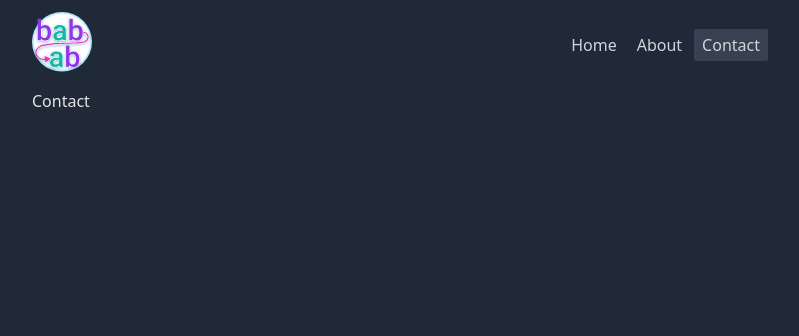
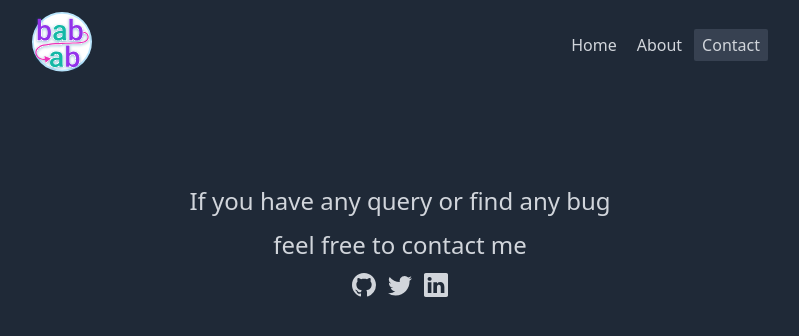
Before and after one commit to Bivas-Biswas/Duplicate-Character-Remover, a React (Create React App) app: page /contact in a window 1280 px wide. Shown: the top 336 px of the page, without its empty margins (240-1039 px from the left). Built offline with nearby package versions, Linux system fonts and the light colour scheme.

Commit message:
fixed: add contact page

```diff
--- /dev/null
+++ b/src/assets/Social.tsx
@@ -0,0 +1,61 @@
+import React from 'react'
+
+export const GithubIcon = (props: React.SVGProps<SVGSVGElement>) => (
+  <svg
+    stroke="currentColor"
+    fill="currentColor"
+    strokeWidth="0"
+    viewBox="0 0 16 16"
+    xmlns="http://www.w3.org/2000/svg"
+    {...props}>
+    <path d="M8 0C3.58 0 0 3.58 0 8c0 3.54 2.29 6.53 5.47 7.59.4.07.55-.17.55-.38 0-.19-.01-.82-.01-1.49-2.01.37-2.53-.49-2.69-.94-.09-.23-.48-.94-.82-1.13-.28-.15-.68-.52-.01-.53.63-.01 1.08.58 1.23.82.72 1.21 1.87.87 2.33.66.07-.52.28-.87.51-1.07-1.78-.2-3.64-.89-3.64-3.95 0-.87.31-1.59.82-2.15-.08-.2-.36-1.02.08-2.12 0 0 .67-.21 2.2.82.64-.18 1.32-.27 2-.27.68 0 1.36.09 2 .27 1.53-1.04 2.2-.82 2.2-.82.44 1.1.16 1.92.08 2.12.51.56.82 1.27.82 2.15 0 3.07-1.87 3.75-3.65 3.95.29.25.54.73.54 1.48 0 1.07-.01 1.93-.01 2.2 0 .21.15.46.55.38A8.012 8.012 0 0 0 16 8c0-4.42-3.58-8-8-8z"></path>
+  </svg>
+)
+
+export const TwitterIcon = (props: React.SVGProps<SVGSVGElement>) => (
+  <svg
+    stroke="currentColor"
+    fill="currentColor"
+    strokeWidth="0"
+    viewBox="0 0 16 16"
+    xmlns="http://www.w3.org/2000/svg"
+    {...props}>
+    <path d="M5.026 15c6.038 0 9.341-5.003 9.341-9.334 0-.14 0-.282-.006-.422A6.685 6.685 0 0 0 16 3.542a6.658 6.658 0 0 1-1.889.518 3.301 3.301 0 0 0 1.447-1.817 6.533 6.533 0 0 1-2.087.793A3.286 3.286 0 0 0 7.875 6.03a9.325 9.325 0 0 1-6.767-3.429 3.289 3.289 0 0 0 1.018 4.382A3.323 3.323 0 0 1 .64 6.575v.045a3.288 3.288 0 0 0 2.632 3.218 3.203 3.203 0 0 1-.865.115 3.23 3.23 0 0 1-.614-.057 3.283 3.283 0 0 0 3.067 2.277A6.588 6.588 0 0 1 .78 13.58a6.32 6.32 0 0 1-.78-.045A9.344 9.344 0 0 0 5.026 15z"></path>
+  </svg>
+)
+
+export const LinkedInIcon = (props: React.SVGProps<SVGSVGElement>) => (
+  <svg
+    stroke="currentColor"
+    fill="currentColor"
+    strokeWidth="0"
+    viewBox="0 0 16 16"
+    xmlns="http://www.w3.org/2000/svg"
+    {...props}>
+    <path d="M0 1.146C0 .513.526 0 1.175 0h13.65C15.474 0 16 .513 16 1.146v13.708c0 .633-.526 1.146-1.175 1.146H1.175C.526 16 0 15.487 0 14.854V1.146zm4.943 12.248V6.169H2.542v7.225h2.401zm-1.2-8.212c.837 0 1.358-.554 1.358-1.248-.015-.709-.52-1.248-1.342-1.248-.822 0-1.359.54-1.359 1.248 0 .694.521 1.248 1.327 1.248h.016zm4.908 8.212V9.359c0-.216.016-.432.08-.586.173-.431.568-.878 1.232-.878.869 0 1.216.662 1.216 1.634v3.865h2.401V9.25c0-2.22-1.184-3.252-2.764-3.252-1.274 0-1.845.7-2.165 1.193v.025h-.016a5.54 5.54 0 0 1 .016-.025V6.169h-2.4c.03.678 0 7.225 0 7.225h2.4z"></path>
+  </svg>
+)
+
+export const GmailIcon = (props: React.SVGProps<SVGSVGElement>) => (
+  <svg
+    stroke="currentColor"
+    fill="currentColor"
+    strokeWidth="0"
+    viewBox="0 0 24 24"
+    xmlns="http://www.w3.org/2000/svg"
+    {...props}>
+    <path fill="none" d="M0 0h24v24H0V0z"></path>
+    <path d="M22 6c0-1.1-.9-2-2-2H4c-1.1 0-2 .9-2 2v12c0 1.1.9 2 2 2h16c1.1 0 2-.9 2-2V6zm-2 0l-8 5-8-5h16zm0 12H4V8l8 5 8-5v10z"></path>
+  </svg>
+)
+
+export const ResumeIcon = (props: React.SVGProps<SVGSVGElement>) => (
+  <svg {...props} viewBox="0 0 30 36" xmlns="http://www.w3.org/2000/svg">
+    <path
+      fillRule="evenodd"
+      clipRule="evenodd"
+      d="M2.80852 4.57178C2.80852 3.82615 3.41122 3.22168 4.15467 3.22168H19.1933C19.5503 3.22168 19.8927 3.36393 20.1452 3.61712L26.6451 10.136C26.8974 10.3892 27.0393 10.7326 27.0393 11.0906V31.5737C27.0393 32.3193 26.4365 32.9238 25.6931 32.9238H4.15467C3.41122 32.9238 2.80852 32.3193 2.80852 31.5737V4.57178ZM4.15467 0.521484C1.92428 0.521484 0.116211 2.33485 0.116211 4.57178V31.5737C0.116211 33.8106 1.92428 35.624 4.15467 35.624H25.6931C27.9234 35.624 29.7316 33.8106 29.7316 31.5737V11.0906C29.7316 10.0164 29.3062 8.98622 28.5488 8.22663L22.0488 1.70779C21.2916 0.948223 20.2644 0.521484 19.1933 0.521484H4.15467ZM6.84697 8.62207C6.10352 8.62207 5.50082 9.22654 5.50082 9.97217C5.50082 10.7178 6.10352 11.3223 6.84697 11.3223H14.9239C15.6673 11.3223 16.27 10.7178 16.27 9.97217C16.27 9.22654 15.6673 8.62207 14.9239 8.62207H6.84697ZM6.84697 16.7227C6.10352 16.7227 5.50082 17.3271 5.50082 18.0728C5.50082 18.8184 6.10352 19.4229 6.84697 19.4229H23.0008C23.7441 19.4229 24.347 18.8184 24.347 18.0728C24.347 17.3271 23.7441 16.7227 23.0008 16.7227H6.84697ZM6.84697 24.8232C6.10352 24.8232 5.50082 25.4278 5.50082 26.1733C5.50082 26.9189 6.10352 27.5234 6.84697 27.5234H23.0008C23.7441 27.5234 24.347 26.9189 24.347 26.1733C24.347 25.4278 23.7441 24.8232 23.0008 24.8232H6.84697Z"
+      fill="#5756A4"
+    />
+  </svg>
+)
--- a/src/assets/index.ts
+++ b/src/assets/index.ts
@@ -1 +1,2 @@
 export * from './Icon'
+export * from './Social'
--- a/src/features/Contact/Contact.tsx
+++ b/src/features/Contact/Contact.tsx
@@ -1,7 +1,50 @@
+import { GithubIcon, LinkedInIcon, TwitterIcon } from 'assets'
 import React from 'react'
+import { Link } from 'react-router-dom'
+
+const IconsList = [
+  {
+    id: 1,
+    label: 'github',
+    icon: GithubIcon,
+    link: 'https://github.com/Bivas-Biswas'
+  },
+  {
+    id: 2,
+    label: 'twitter',
+    icon: TwitterIcon,
+    link: 'https://twitter.com/bivasbiswas99'
+  },
+  {
+    id: 3,
+    label: 'linkedin ',
+    icon: LinkedInIcon,
+    link: 'https://www.linkedin.com/in/bivas-biswas-828a731b7/'
+  }
+] as const
 
 const Contact = () => {
-  return <div>Contact</div>
+  return (
+    <div className="flex-1 flex flex-col items-center mt-24 text-gray-300 gap-3">
+      <p className="text-2xl text-center">
+        If you have any query or find any bug
+      </p>
+      <p className="text-2xl text-center">feel free to contact me</p>
+
+      <div className="flex flex-row gap-3">
+        {IconsList.map((item) => (
+          <Link
+            to={item.link}
+            key={item.id}
+            target="_blank"
+            rel="noreferrer noopener"
+            className="transition ease-in-out sm:hover:-translate-y-1 sm:hover:scale-110 duration-300">
+            {<item.icon className="w-6 h-6" />}
+          </Link>
+        ))}
+      </div>
+    </div>
+  )
 }
 
 export default Contact
--- a/src/features/Home/Home.tsx
+++ b/src/features/Home/Home.tsx
@@ -59,8 +59,8 @@ const Home = () => {
         <span className="text-4xl sm:text-5xl">
           Say{' '}
           <span className="underline decoration-sky-500 text-gray-200 font-semibold">
-            Goodbye{' '}
-          </span>
+            Goodbye
+          </span>{' '}
           to Duplicate Characters in Your Text with
         </span>
         <span
```
